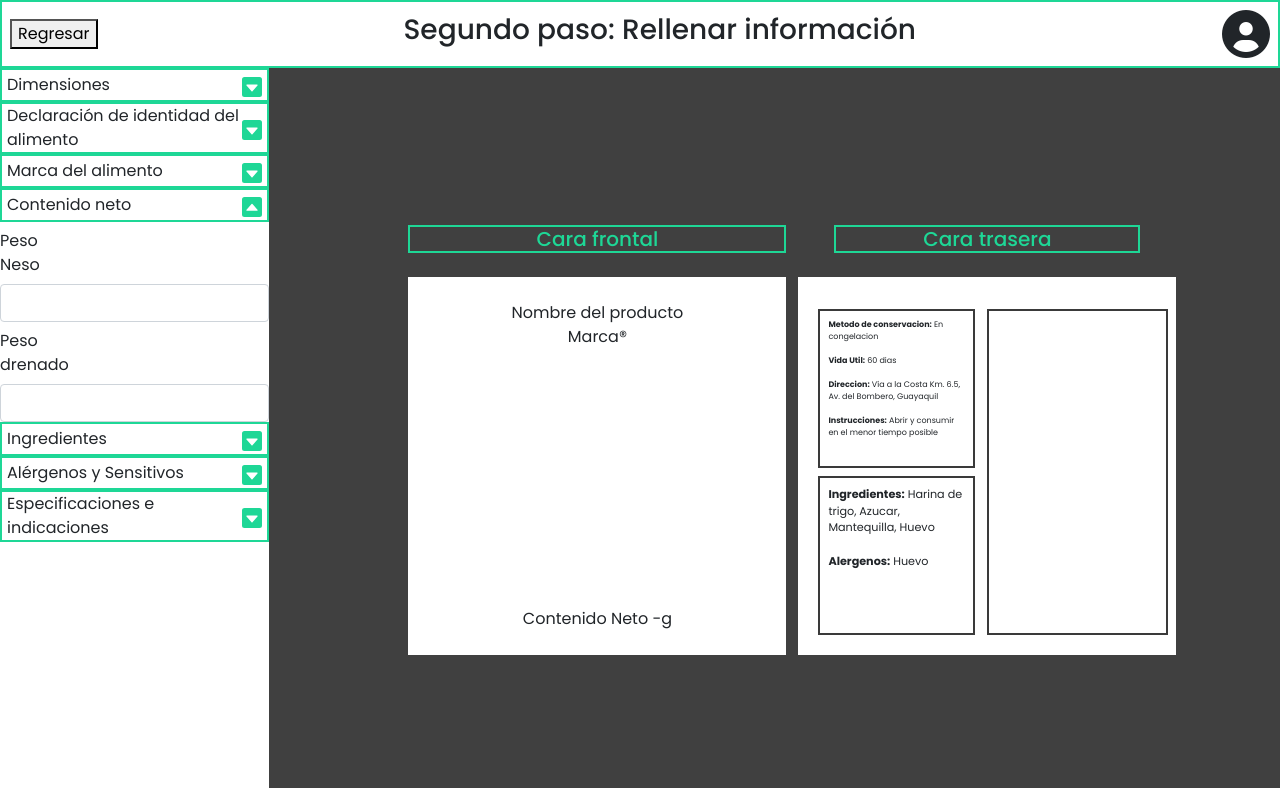
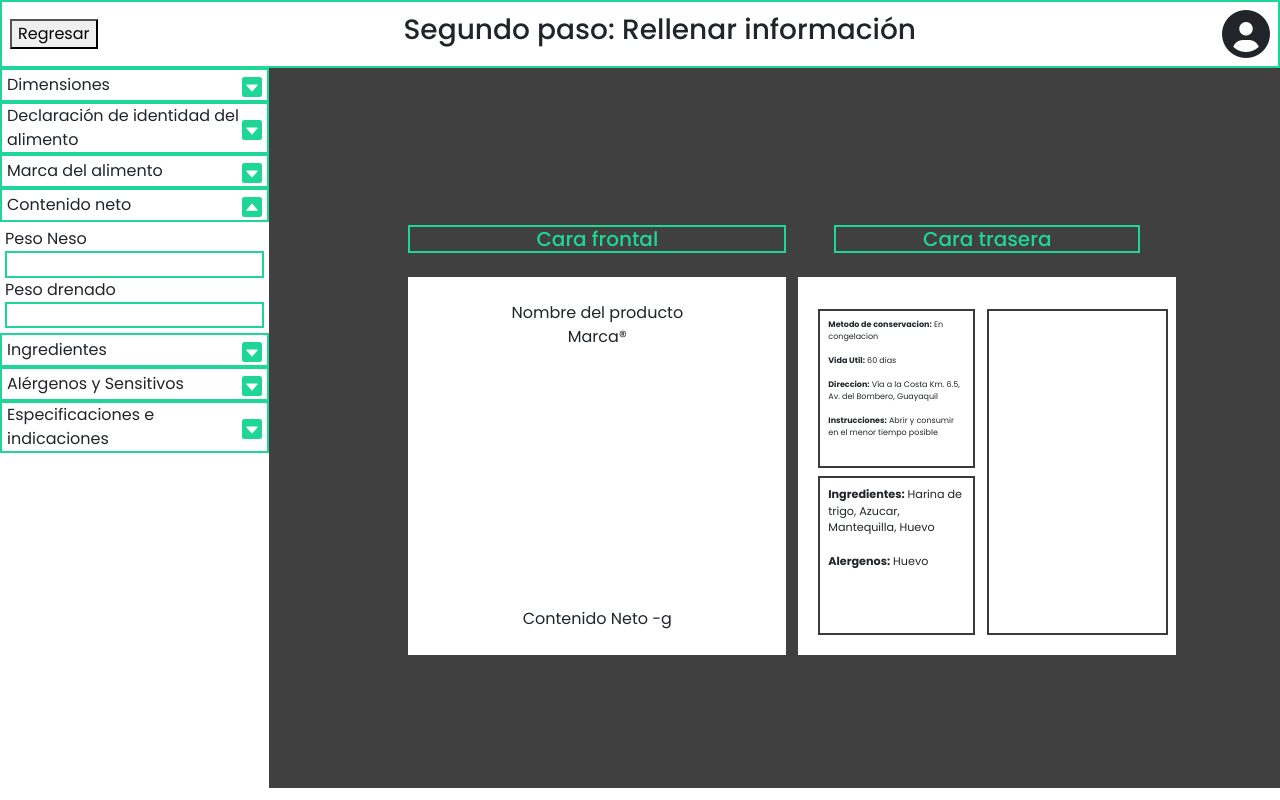
Before and after one commit to MMarck/etiket, a React (Create React App) app in the folder etiket-app/: page /rectangular in a window 1280 px wide. Both pictures are taken after a click on the element 251 px from the left and 205 px from the top of the page. Built offline with nearby package versions, Linux system fonts and the light colour scheme.

Commit message:
Más estelización

```diff
--- a/etiket-app/src/components/GeneradorRectangular/GeneradorRectangular.css
+++ b/etiket-app/src/components/GeneradorRectangular/GeneradorRectangular.css
@@ -38,11 +38,11 @@
     gap: 5px;
 }
 
-.nContent{
+.gRContent{
     padding: 5px;
 }
 
-#nombre{
+.gRInput{
     border: 2px solid var(--Sgreen);
     padding-left: 10px;
     padding-top: 0;
--- a/etiket-app/src/components/GeneradorRectangular/GeneradorRectangular.js
+++ b/etiket-app/src/components/GeneradorRectangular/GeneradorRectangular.js
@@ -21,6 +21,59 @@ const unidades=[
         value: "pulg",
     }
 ];
+
+const unidadesMasa=[
+    {
+        id: "g",
+        value: "Gramos",
+    },
+    {
+        id: "kg",
+        value: "Kilogramos",
+    },
+    {
+        id: "ml",
+        value: "Mililitros",
+    },
+    {
+        id: "l",
+        value: "Litros"
+    }
+]
+
+const conservacion=[
+    {
+        id: "ambRefr",
+        value: "Al ambiente, una vex abierto, refrigerar",
+    },
+    {
+        id: "ambFresco",
+        value: "Al ambiente, fresco y seco",
+    },
+    {
+        id: "refr",
+        value: "En refrigeración",
+    },
+    {
+        id: "cong",
+        value: "En congelación",
+    }
+]
+
+const unidadesDias=[
+    {
+        id: "dias",
+        value: "Días",
+    },
+    {
+        id: "meses",
+        value: "Meses",
+    },
+    {
+        id: "anos",
+        value: "Años"
+    }
+]
 
 class GeneradorRectangular extends Component{
 
@@ -88,26 +141,26 @@ class GeneradorRectangular extends Component{
                         }/>
 
                         <DropdownMenu title="Declaración de identidad del alimento" content={
-                            <div className='nContent'>
-                                <label htmlFor="nombre" className="nLabel">Nombre producto</label>
-                                <input name='nombreProducto' id="nInput" type="text" onChange={this.updateStateVariable} className="form-control" id="nombre"/>
+                            <div className='gRContent'>
+                                <label htmlFor="nombre" className="gRLabel">Nombre producto</label>
+                                <input name='nombreProducto' type="text" onChange={this.updateStateVariable} className="form-control gRInput"/>
                             </div>
                         }/>
 
                         <DropdownMenu title="Marca del alimento" content={
-                            <>
-                                <label htmlFor="marca" className="col-sm-2 col-form-label">Marca producto</label>
-                                <input name='marca' type="text" onChange={this.updateStateVariable} className="form-control" id="marca"/>
-                            </>
+                            <div className='gRContent'>
+                                <label htmlFor="marca" className="gRLabel">Marca producto</label>
+                                <input name='marca' type="text" onChange={this.updateStateVariable} className="form-control gRInput" id="marca"/>
+                            </div>
                         }/>
 
                         <DropdownMenu title="Contenido neto" content={
-                            <>
-                                <label htmlFor="pesoNeto" className="col-sm-2 col-form-label">Peso Neso</label>
-                                <input name='pesoNeto' type="text" onChange={this.updateStateVariable} className="form-control" id="pesoNeto"/>
-                                <label htmlFor="presoDrenado" className="col-sm-2 col-form-label">Peso drenado</label>
-                                <input name='presoDrenado' type="text" onChange={this.updateStateVariable} className="form-control" id="presoDrenado"/>
-                            </>
+                            <div className='gRContent'>
+                                <label htmlFor="pesoNeto" className="gRLabel">Peso Neso</label>
+                                <input name='pesoNeto' type="text" onChange={this.updateStateVariable} className="form-control gRInput" id="pesoNeto"/>
+                                <label htmlFor="presoDrenado" className="gRLabel">Peso drenado</label>
+                                <input name='presoDrenado' type="text" onChange={this.updateStateVariable} className="form-control gRInput" id="presoDrenado"/>
+                            </div>
                         }/>
 
                         <DropdownMenu title="Ingredientes" content={
```
